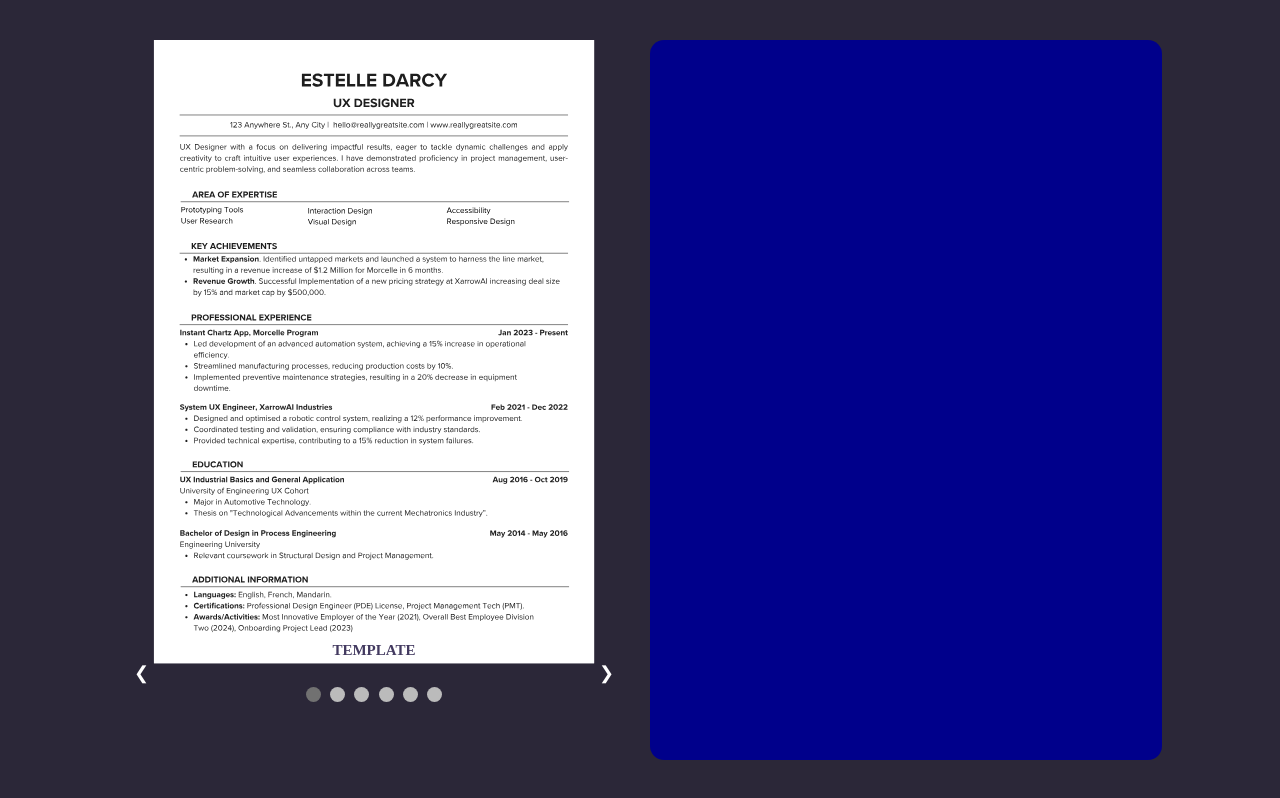
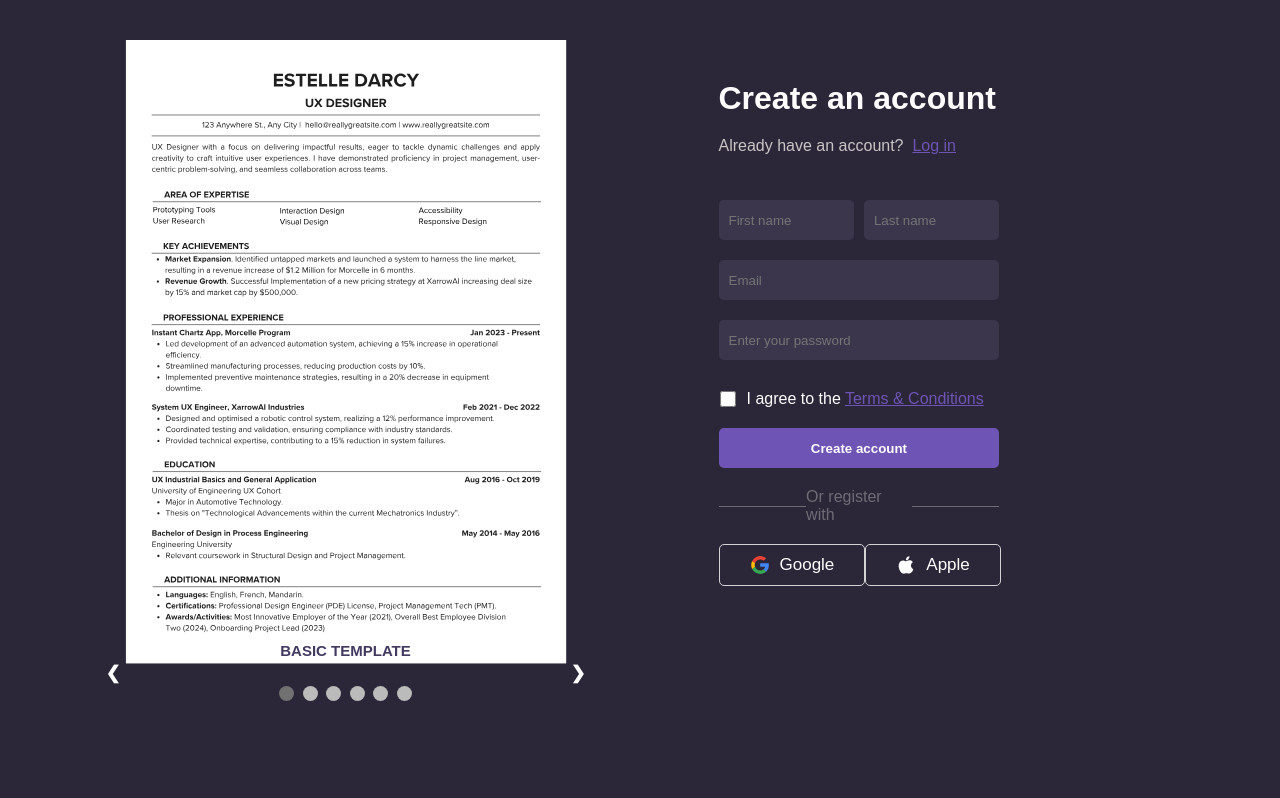
Before and after one commit to Milind027/Resume-Builder, a plain HTML site: page login.html in a window 1280 px wide. Drawn offline with Linux system fonts and the light colour scheme.

Commit message:
made progress in form vodermort....!!!!

```diff
--- a/login.css
+++ b/login.css
@@ -8,7 +8,8 @@ html,
 body {
     height: 100%;
     width: 100%;
-    font-family: Verdana, sans-serif;
+    font-family: Poppins, sans-serif;
+    background-color: var(--bg-color);
 
 }
 
@@ -32,7 +33,7 @@ html {
     display: flex;
     align-items: center;
     justify-content: center;
-    gap: 20px;
+    gap: 77px;
 }
 
 .left {
@@ -45,7 +46,7 @@ html {
 .right {
     width: 40%;
     height: 90vh;
-    background-color: darkblue;
+    /* background-color: darkblue; */
     border-radius: 14px;
 }
 
@@ -100,7 +101,7 @@ img {
 
 /* Caption text */
 .text {
-    font-family: poppins, serif;
+    /* font-family: "poppins", serif; */
     color: #433a60;
     /* background-color: #706b814a; */
     font-weight: 700;
@@ -163,3 +164,164 @@ img {
         font-size: 11px
     }
 }
+
+/* form sytles */
+.form-container {
+    width: 100%;
+    height: 100%;
+    /* background-color: #6E54B5; */
+    padding: 40px;
+
+}
+
+.form-container h1 {
+    color: var(--font-color);
+
+}
+
+.form-container p {
+    padding: 20px 0;
+    color: rgb(202, 197, 197);
+}
+
+.form-container a {
+    /* margin-top: 20px; */
+    color: #6E54B5;
+}
+
+input {
+    width: 100%;
+    height: 40px;
+    padding: 10px;
+    margin: 10px 0;
+    background-color: var(--input-bg-color);
+    border: none;
+    border-radius: 5px;
+
+}
+
+input[type=text]:focus {
+    outline-color: var(--border-color);
+}
+
+input[type=email]:focus {
+    outline-color: var(--border-color);
+}
+
+input[type=password]:focus {
+    outline-color: var(--border-color);
+}
+
+.input-f-l {
+    display: flex;
+    flex-direction: row;
+    width: 65%;
+    gap: 10px;
+    padding-top: 15px;
+    /* color: #FEFCFC; */
+}
+
+.input-e-p input {
+    color: #FEFCFC;
+}
+
+.input-f-l input {
+    color: #FEFCFC;
+}
+
+.input-e-p {
+    display: flex;
+    flex-direction: column;
+    width: 65%;
+    /* color: #FEFCFC; */
+    /* gap: 20px; */
+}
+
+#checkbox {
+    width: 18px;
+    height: 16px;
+}
+
+.terms-condition {
+    display: flex;
+    gap: 10px;
+    flex-direction: row;
+    align-items: center;
+}
+
+.terms-condition p {
+    color: var(--font-color);
+
+}
+
+.terms-condition a {
+    color: #6E54B5;
+
+}
+
+.create-ac {
+    width: 100%;
+    /* height: 15px; */
+}
+
+.create-ac button {
+    width: 100%;
+    height: 40px;
+    background-color: var(--cr-ac-bg-color);
+    border: none;
+    border-radius: 5px;
+    color: var(--font-color);
+    font-weight: 600;
+
+}
+
+.or-reg-with {
+    padding: 20px 0;
+    display: flex;
+    align-items: center;
+    justify-content: space-between;
+
+}
+
+hr {
+    width: 90px;
+    display: block;
+    height: 1px;
+    border: 0;
+    border-top: 1px solid rgba(202, 197, 197, 0.434);
+    margin: 1em 0;
+    padding: 0;
+}
+
+.or-reg-with span {
+    color: rgba(202, 197, 197, 0.434);
+}
+
+.GA {
+    width: 100%;
+    display: flex;
+    align-items: center;
+    justify-content: space-around;
+}
+
+.GA button {
+    padding: 10px 30px;
+    display: flex;
+    align-items: center;
+    justify-content: center;
+    gap: 10px;
+    font-size: 17px;
+    background-color: var(--bg-color);
+    border: none;
+    border: 1px solid lightgray;
+    border-radius: 5px;
+    color: var(--font-color);
+
+}
+
+.GA button img {
+    width: 20px;
+    height: 18px;
+    /* padding: 15px 35px; */
+
+}
--- a/login.html
+++ b/login.html
@@ -14,29 +14,29 @@
         <div class="slideshow-container">
           <div class="mySlides fade">
             <img src="resume-template/1.svg" />
-            <div class="text">TEMPLATE</div>
+            <div class="text">BASIC TEMPLATE</div>
           </div>
 
           <div class="mySlides fade">
             <img src="resume-template/2.svg" />
-            <div class="text">TEMPLATE</div>
+            <div class="text">PORTRAIT PIC TEMPLATE</div>
           </div>
 
           <div class="mySlides fade">
             <img src="resume-template/3.svg" />
-            <div class="text">TEMPLATE</div>
+            <div class="text">BASIC TEMPLATE</div>
           </div>
           <div class="mySlides fade">
             <img src="resume-template/4.svg" />
-            <div class="text">TEMPLATE</div>
+            <div class="text">PORTRAIT PIC TEMPLATE</div>
           </div>
           <div class="mySlides fade">
             <img src="resume-template/5.svg" />
-            <div class="text">TEMPLATE</div>
+            <div class="text">PORTRAIT PIC TEMPLATE</div>
           </div>
           <div class="mySlides fade">
             <img src="resume-template/6.svg" />
-            <div class="text">TEMPLATE</div>
+            <div class="text">PORTRAIT PIC TEMPLATE</div>
           </div>
 
           <a class="prev" onclick="plusSlides(-1)">❮</a>
@@ -53,7 +53,49 @@
           <span class="dot" onclick="currentSlide(6)"></span>
         </div>
       </div>
-      <div class="right"></div>
+      <div class="right">
+        <div class="form-container">
+          <h1>Create an account</h1>
+          <p>
+            Already have an account?&nbsp;
+            <span><a href="#">Log in</a></span>
+          </p>
+          <!-- inputs -->
+          <div class="input-f-l">
+            <input type="text" name="" id="" placeholder="First name" />
+            <input type="text" name="" id="" placeholder="Last name" />
+          </div>
+          <div class="input-e-p">
+            <input type="email" name="" id="" placeholder="Email" />
+            <input
+              type="password"
+              name=""
+              id=""
+              placeholder="Enter your password"
+            />
+            <div class="terms-condition">
+              <input type="checkbox" name="" id="checkbox" />
+              <p>I agree to the <a href="#">Terms & Conditions</a></p>
+            </div>
+            <div class="create-ac">
+              <button value="Create account">Create account</button>
+            </div>
+            <div class="or-reg-with">
+              <hr />
+              <span>Or register with</span>
+              <hr />
+            </div>
+            <div class="GA">
+              <button type="button">
+                <img src="resume-template/google.svg" alt="" /> Google
+              </button>
+              <button type="button">
+                <img src="resume-template/apple.svg" alt="" /> Apple
+              </button>
+            </div>
+          </div>
+        </div>
+      </div>
     </div>
     <script src="login.js"></script>
   </body>
```
Also changed, not shown: resume-template/apple.svg (added), resume-template/eye-close.svg (added), resume-template/eye-open.svg (added), resume-template/google.svg (added).
